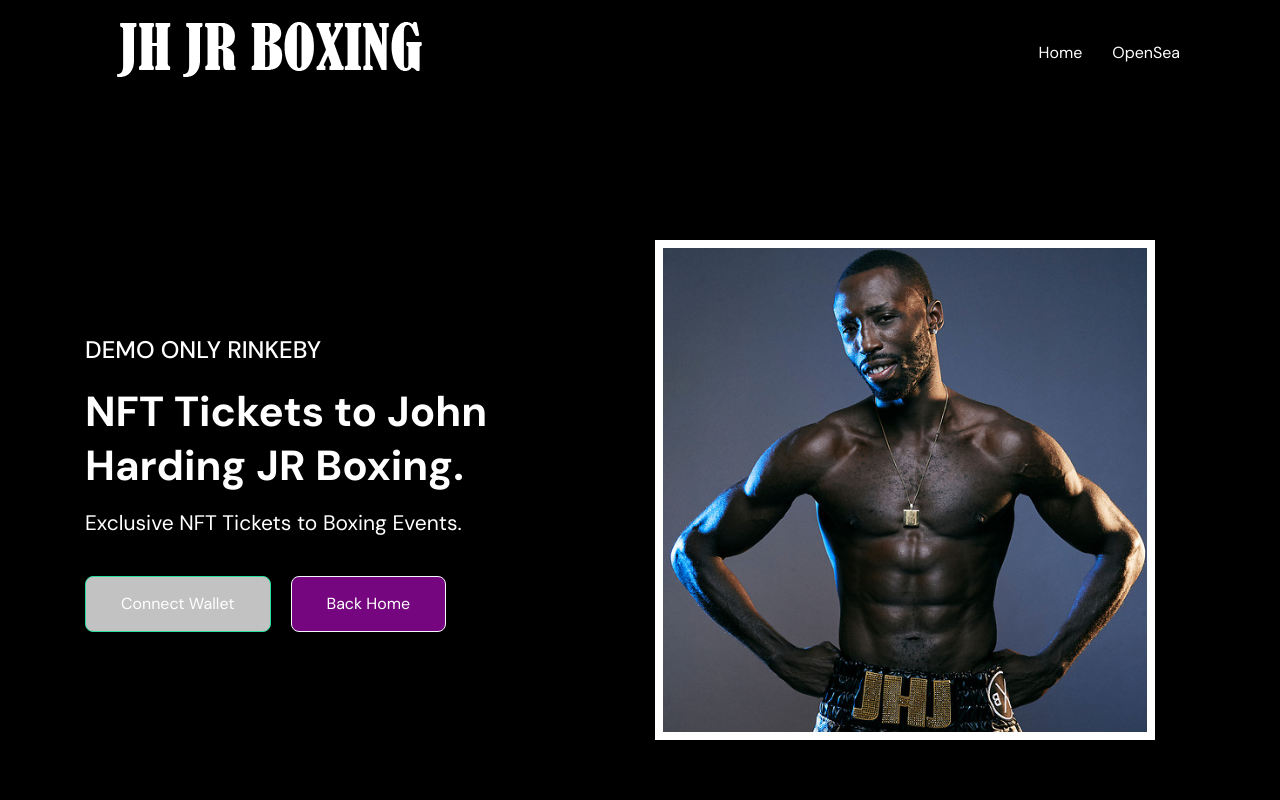
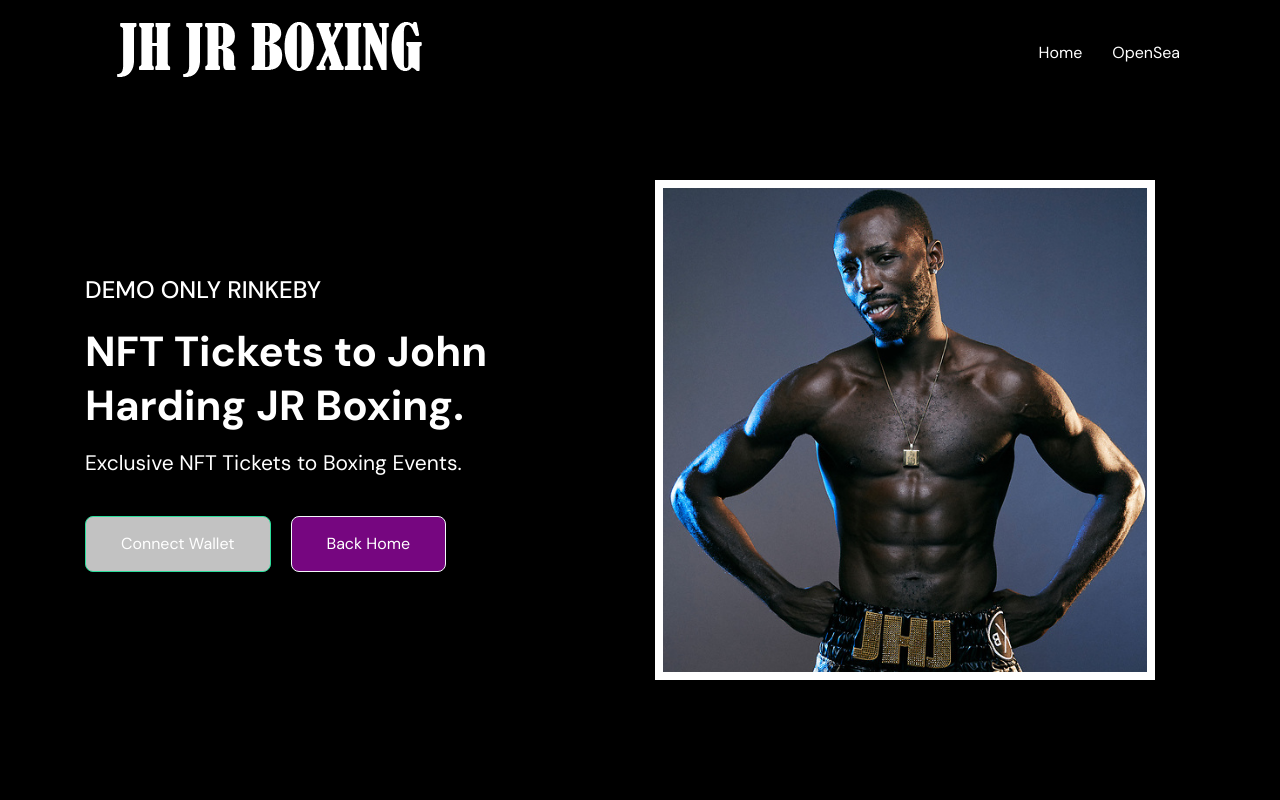
Before and after one commit to NFT-Pumps/John-Harding-JR-NFT-Dapp, a Next.js app: page / in a window 1280 px wide. Shown: the top 800 px of the page. Built offline with nearby package versions, Linux system fonts and the light colour scheme.

Commit message:
Fix Link to Contract

```diff
--- a/components/banner/MintPage.js
+++ b/components/banner/MintPage.js
@@ -178,7 +178,7 @@ const MintPage = () => {
     <>
       <div className="static-slider-head banner2">
         <Container>
-          <Row className="" style={{ paddingTop: "120px", paddingBottom: "100px" }}>
+          <Row className="" style={{ paddingTop: "60px", paddingBottom: "100px" }}>
             {(!currentUseState.isConnected) ?
               <>
                 <Col lg="6" md="6" className="align-self-center">
@@ -218,7 +218,7 @@ const MintPage = () => {
                         <br />
                         Eth Balance : <strong>{currentUseState.xmPower.theBalance}</strong>
                         <br />
-                        Contract : <strong>{process.env.contractAddress}</strong>
+                        Contract : <strong><Link href={process.env.blockExplorerURL + "token/"  + process.env.contractAddress}>{process.env.contractAddress}</Link></strong>
                         <br />
                       </p>
                       {eventData}
```
